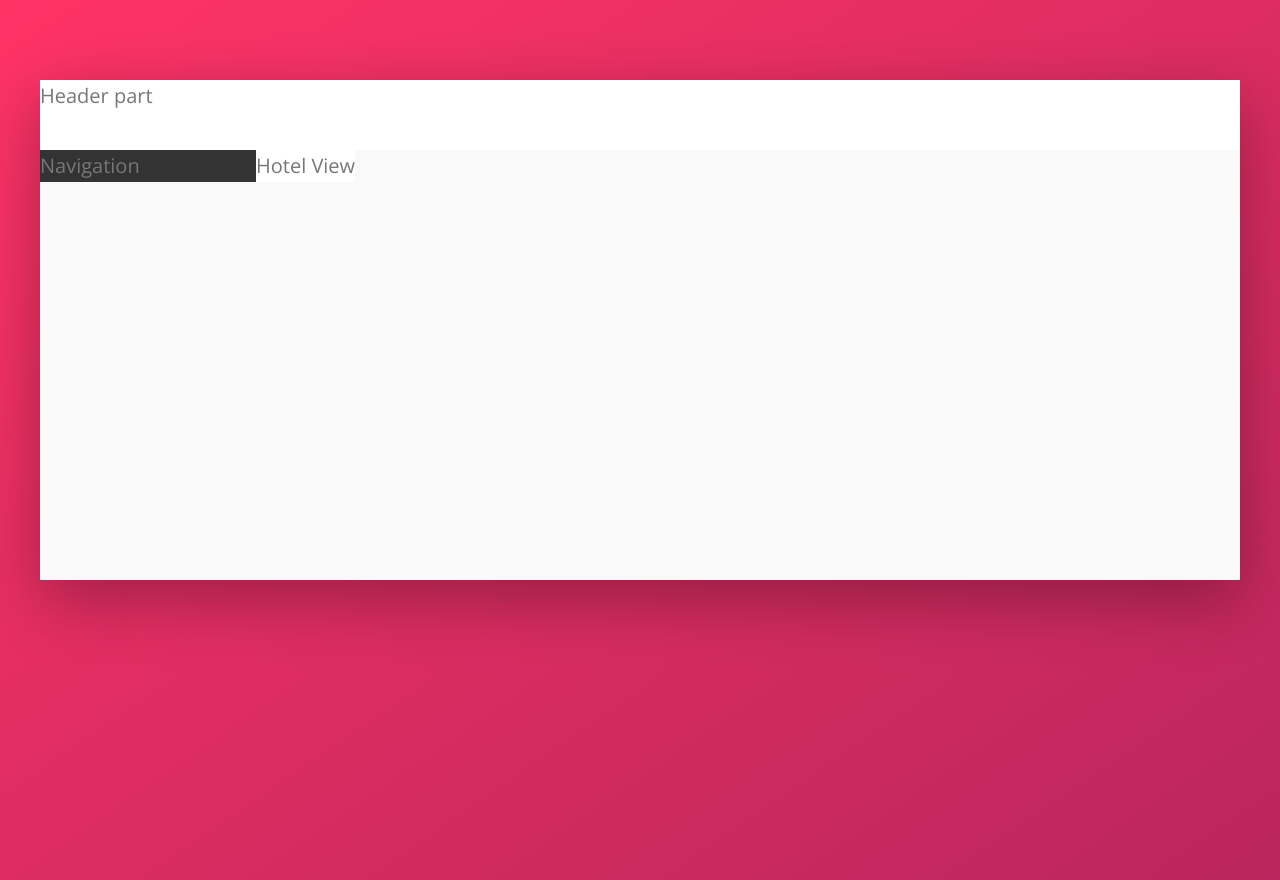
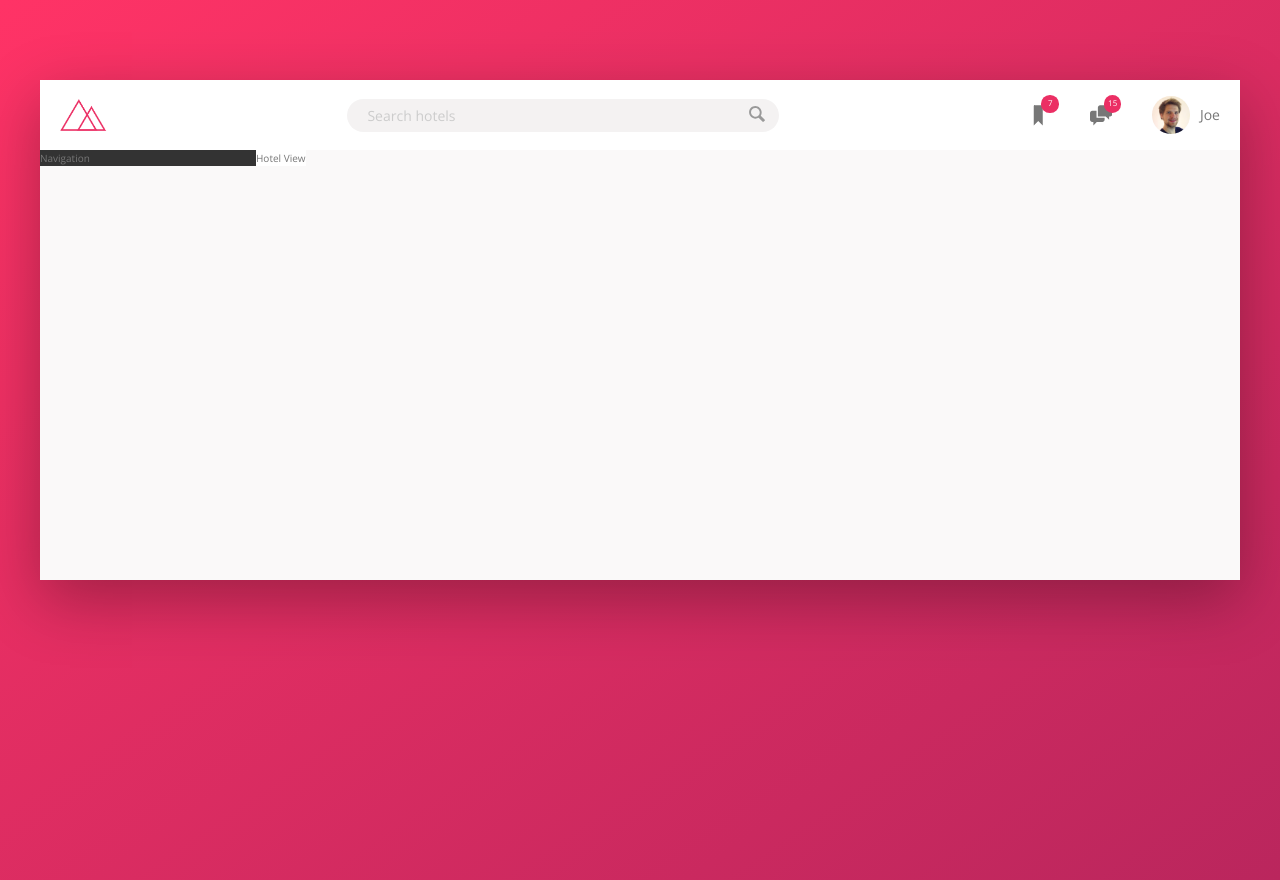
Before and after one commit to AnisBenFerhat/Trillo, a website: page index.html in a window 1280 px wide. Drawn offline with nearby package versions, Linux system fonts and the light colour scheme.

Commit message:
Feat(Header): Build, structure and style header section

```diff
--- a/css/_base.css
+++ b/css/_base.css
@@ -34,7 +34,6 @@ html {
 
 body {
   font-family: 'Open Sans', sans-serif;
-  font-size: 2rem;
   font-weight: 400;
   line-height: 1.6;
   color: var(--color-grey-dark-2);
--- a/css/_components.css
+++ b/css/_components.css
@@ -0,0 +1,112 @@
+/**! Logo **/
+.logo {
+  height: 3.25rem;
+  margin-left: 2rem;
+}
+
+/**! Search **/
+.search {
+  flex: 0 0 40%;
+  display: flex;
+  align-items: center;
+  justify-content: center;
+}
+
+.search__input {
+  font-family: inherit;
+  font-size: inherit;
+  color: inherit;
+  background-color: var(--color-grey-light-2);
+  border: none;
+  padding: 0.7rem 2rem;
+  border-radius: 100px;
+  width: 90%;
+  margin-right: -3.25rem;
+}
+
+.search__input::-webkit-input-placeholder {
+  font-weight: 100;
+  color: var(--color-grey-light-4);
+}
+
+.search__input:focus {
+  outline: none;
+  width: 100%;
+  background-color: var(--color-grey-light-3);
+  transition: all 0.2s;
+}
+
+.search__input:focus + .search__button {
+  background-color: var(--color-grey-light-3);
+}
+
+.search__icon {
+  height: 2rem;
+  width: 2rem;
+  outline: none;
+  fill: var(--color-grey-dark-3);
+}
+
+.search__button {
+  background-color: var(--color-grey-light-2);
+  border: none;
+  cursor: pointer;
+}
+
+.search__button:focus {
+  outline: none;
+}
+
+.search__button:active {
+  transform: translateY(2px);
+}
+
+/**! User Navigation **/
+.user-nav {
+  align-self: stretch;
+  display: flex;
+  align-items: center;
+}
+
+.user-nav > * {
+  padding: 0 2rem;
+  cursor: pointer;
+  height: 100%;
+  display: flex;
+  align-items: center;
+}
+
+.user-nav > *:hover {
+  background-color: var(--color-grey-light-2);
+}
+
+.user-nav__icon-box {
+  position: relative;
+}
+
+.user-nav__icon {
+  height: 2.25rem;
+  width: 2.25rem;
+  fill: var(--color-grey-dark-2);
+}
+
+.user-nav__notification {
+  font-size: 0.8rem;
+  height: 1.75rem;
+  width: 1.75rem;
+  border-radius: 50%;
+  background-color: var(--color-primary);
+  color: #fff;
+  position: absolute;
+  top: 1.5rem;
+  right: 1.1rem;
+  display: flex;
+  justify-content: center;
+  align-items: center;
+}
+
+.user-nav__user-photo {
+  height: 3.75rem;
+  border-radius: 50%;
+  margin-right: 1rem;
+}
--- a/css/_layout.css
+++ b/css/_layout.css
@@ -7,9 +7,13 @@
 }
 
 .header {
+  font-size: 1.4rem;
   height: 7rem;
   background-color: #fff;
   border-bottom: var(--color-grey-light-2);
+  display: flex;
+  justify-content: space-between;
+  align-items: center;
 }
 
 .content {
--- a/index.html
+++ b/index.html
@@ -12,7 +12,35 @@
   </head>
   <body>
     <div class="container">
-      <header class="header">Header part</header>
+      <header class="header">
+        <img src="img/logo.png" alt="Trillo logo" class="logo" />
+        <form action="#" class="search">
+          <input type="text" class="search__input" placeholder="Search hotels" />
+          <button class="search__button">
+            <svg class="search__icon">
+              <use xlink:href="img/sprite.svg#icon-magnifying-glass"></use>
+            </svg>
+          </button>
+        </form>
+        <nav class="user-nav">
+          <div class="user-nav__icon-box">
+            <svg class="user-nav__icon">
+              <use xlink:href="img/sprite.svg#icon-bookmark"></use>
+            </svg>
+            <span class="user-nav__notification">7</span>
+          </div>
+          <div class="user-nav__icon-box">
+            <svg class="user-nav__icon">
+              <use xlink:href="img/sprite.svg#icon-chat"></use>
+            </svg>
+            <span class="user-nav__notification">15</span>
+          </div>
+          <div class="user-nav__user">
+            <img src="img/user.jpg" alt="User picture" class="user-nav__user-photo" />
+            <span class="user-nav__user-name">Joe</span>
+          </div>
+        </nav>
+      </header>
       <div class="content">
         <nav class="sidebar">Navigation</nav>
         <main class="hotel-view">Hotel View</main>
```
